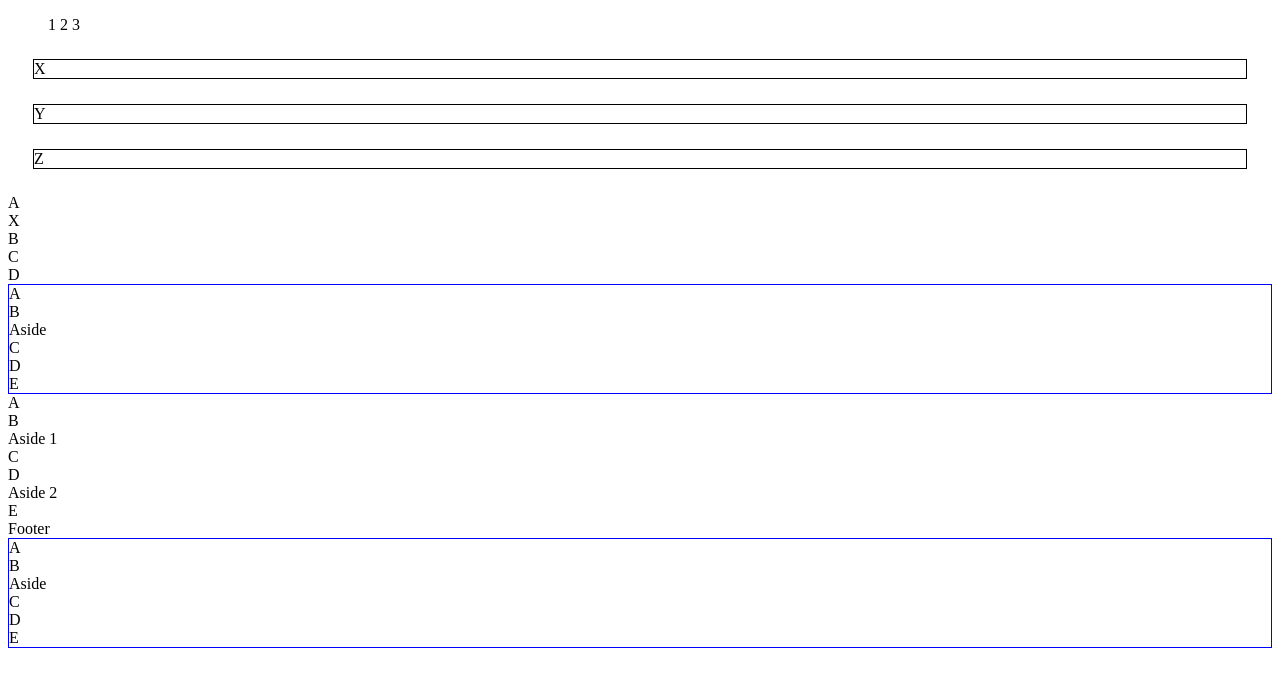
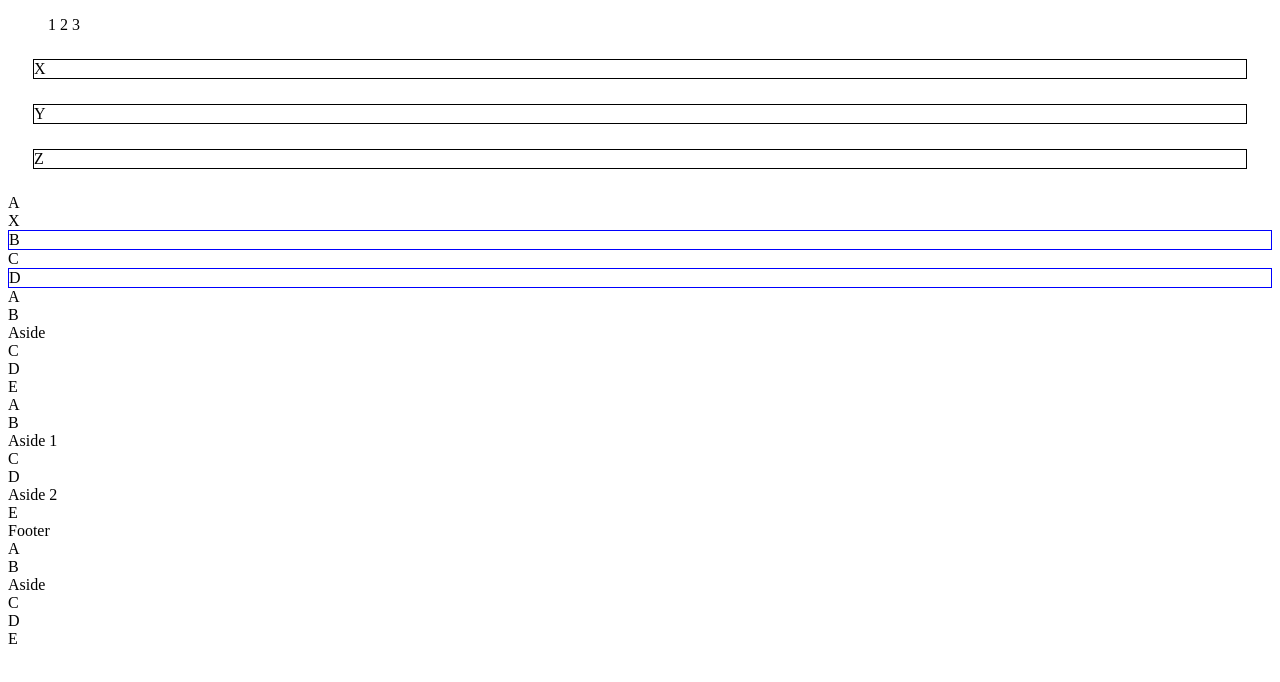
Before and after one commit to sirwilliamiv/CSS-pseudo-class-exercise, a plain HTML site: page index.html in a window 1280 px wide. Drawn offline with Linux system fonts and the light colour scheme.

Commit message:
attempted nth-child/ nth-of-type till selected even <section> elements

```diff
--- a/styles.css
+++ b/styles.css
@@ -13,7 +13,7 @@ span {
 	margin: 25px;
 }
 
-article:nth-child(even) {
+.n-child > section:nth-of-type(even) {
 
 	border: solid 1px blue;
 }
```
